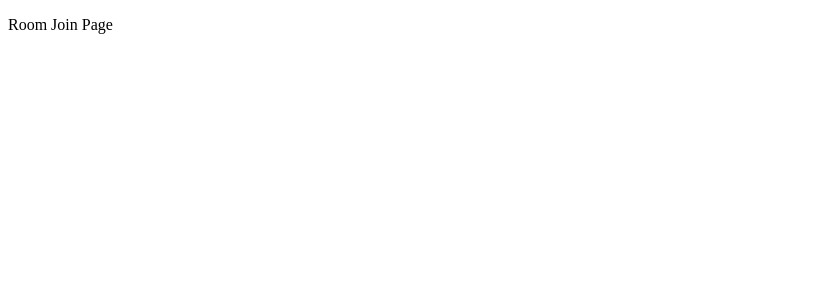
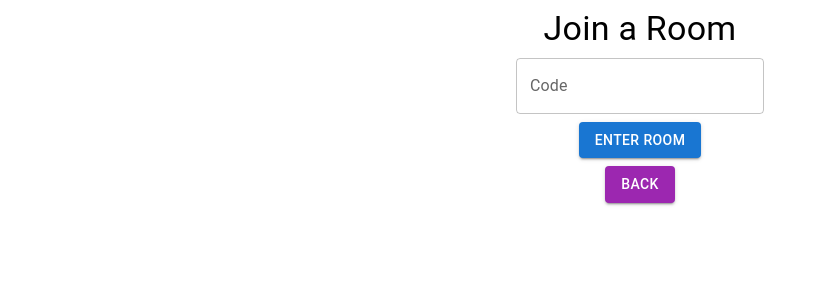
Before and after one commit to mejia-b/Music-Lounge, a React app in the folder music_project/frontend/: page /join in a window 1280 px wide. Shown: the top 300 px of the page, without its empty margins (0-818 px from the left). Built offline with nearby package versions, Linux system fonts and the light colour scheme; the HTML template or start-up script is replaced by a standard one.

Commit message:
Create RoomJoinPage and add widgets

```diff
--- a/music_project/frontend/src/components/App.js
+++ b/music_project/frontend/src/components/App.js
@@ -8,7 +8,7 @@
     }
 
     render(){
-        return (<div>
+        return (<div class="center">
             <HomePage />
         </div>
         );
--- a/music_project/frontend/src/components/RoomJoinPage.js
+++ b/music_project/frontend/src/components/RoomJoinPage.js
@@ -1,11 +1,57 @@
 import React, {Component} from 'react'
-
+import { TextField, Button, Grid, Typography  } from '@mui/material';
+import {Link} from "react-router-dom";
 export default class RoomJoinPage extends Component{
     constructor(props) {
         super(props);
+        this.state = {
+            roomCode: "",
+            error: "",
+        }
+        this.handleTextFieldChange = this.handleTextFieldChange.bind(this);
+        this.roomButtonPressed = this.roomButtonPressed.bind(this);
     }
 
     render(){
-        return <p>Room Join Page</p>;
+        return (
+            <Grid container spacing={1}>
+                <Grid item xs={12} align="center">
+                    <Typography variant="h4" component="h4">
+                        Join a Room
+                    </Typography>
+                </Grid>
+                <Grid item xs={12} align="center">
+                    <TextField
+                    error= {this.state.error}
+                    label="Code"
+                    placeholder="Enter a Room Code"
+                    value={this.state.roomCode}
+                    helperText={this.state.error}
+                    variant="outlined"
+                    onChange={this.handleTextFieldChange}
+                    />
+                </Grid>
+                <Grid item xs={12} align="center">
+                    <Button variant="contained" color="primary" onClick={this.roomButtonPressed}>
+                        Enter Room
+                    </Button>
+                </Grid>
+                <Grid item xs={12} align="center">
+                <Button variant="contained" color="secondary" to="/" component={Link}>
+                    Back
+                    </Button>
+                </Grid>
+            </Grid>
+        );
+    }
+
+    handleTextFieldChange(e){
+        this.setState({
+            roomCode: e.target.value,
+        });
+    }
+
+    roomButtonPressed(){
+        console.log(this.state.roomCode);
     }
 }
--- a/music_project/frontend/static/css/index.css
+++ b/music_project/frontend/static/css/index.css
@@ -17,6 +17,11 @@
 #app{
     width: 100%;
     height: 100%;
-    display: flex;
+}
 
+.center {
+    position: absolute;
+    top: 50%;
+    left: 50%;
+    transform: translate(-50%, -50%);
 }
```
Also changed, not shown: music_project/frontend/static/javascript/main.js.
